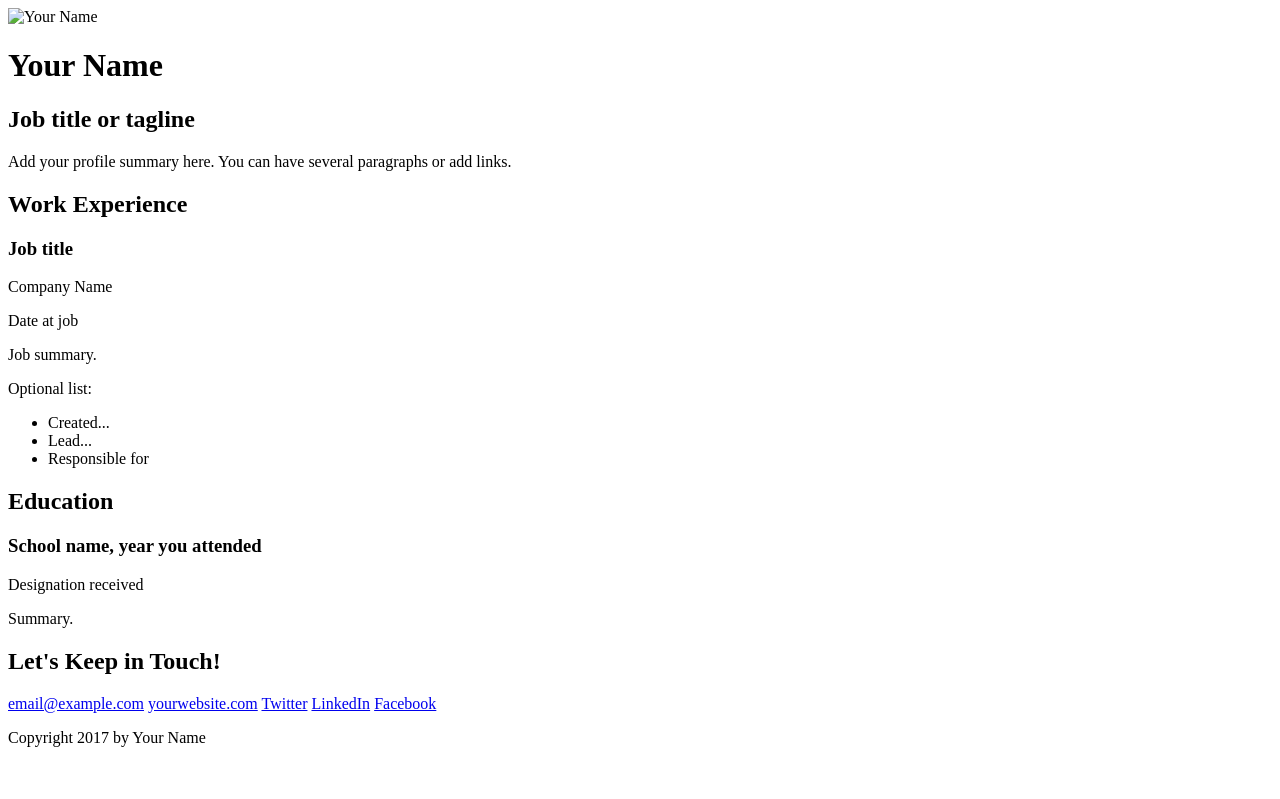
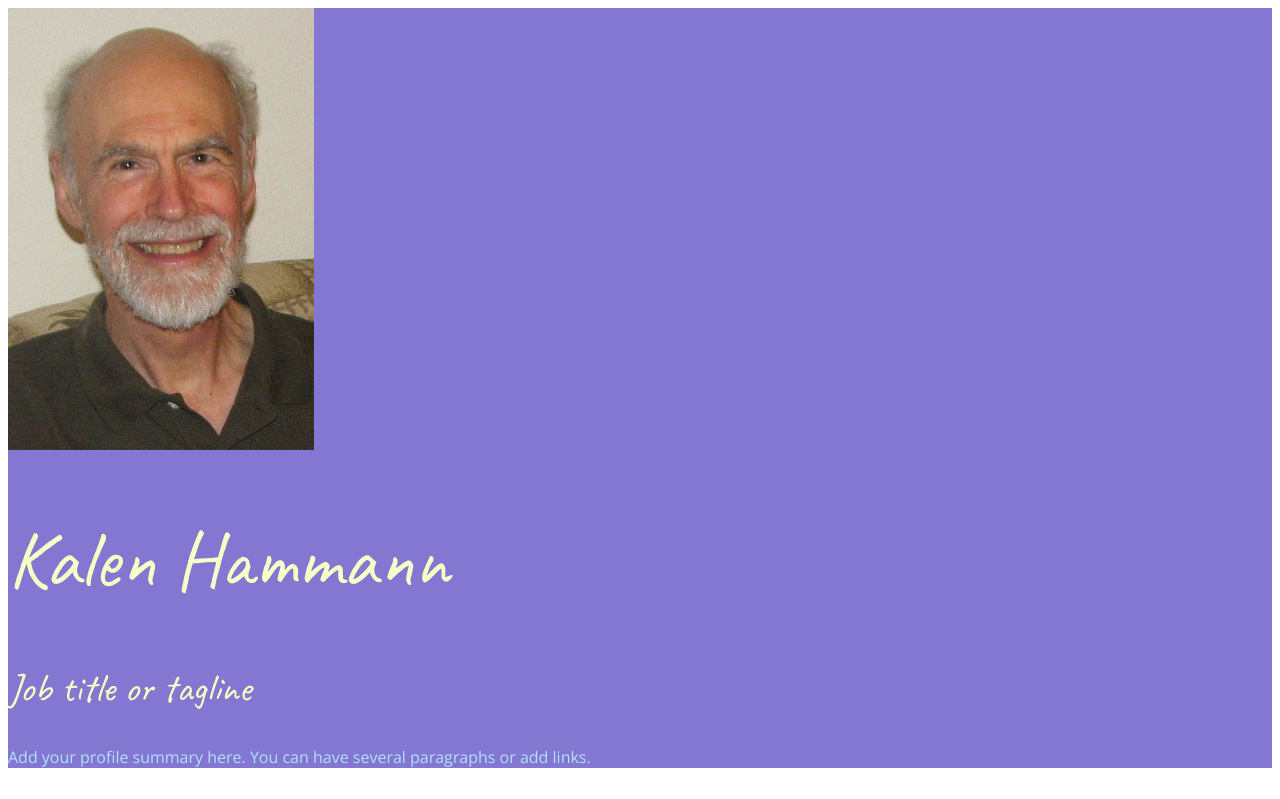
Before and after one commit to DrKalen/CSS-Resume-Project, a plain HTML site: page index.html in a window 1280 px wide. Shown: the top 799 px of the page. Drawn offline with nearby package versions, Linux system fonts and the light colour scheme.

Commit message:
Added image, colors, typography

```diff
--- /dev/null
+++ b/css/styles.css
@@ -0,0 +1,59 @@
+/* Palette hex codes
+Light yellow #F5FFC6
+dark blue #8377D1
+light blue #B4E1FF
+Pink #FFACE4
+Light green #C1FF9B */
+
+/* Global Styles
+--------------------- */
+
+body {
+    font-family: 'Open Sans', sans-serif;
+}
+
+h1, h2 {
+    font-family: 'Caveat', cursive;
+    font-weight: 400;
+}
+
+h1 {
+    font-size: 80px;
+}
+
+h2 {
+    font-size: 40px;
+}
+
+a {
+    color: #C1FF9B;
+}
+
+a:hover {
+    text-decoration: none;
+}
+
+/* Header and Footer
+--------------------- */
+header, footer {
+    background: #8377D1;
+    color: #B4E1FF;
+}
+
+header h1, header h2 {
+    color: #F5FFC6
+
+}
+
+/* Work Experience
+--------------------- */
+.work {
+    background: #F5FFC6 ;
+}
+
+/* Education
+--------------------- */
+
+.education {
+    background: #FFACE4;
+}
--- a/index.html
+++ b/index.html
@@ -4,19 +4,21 @@
     <meta charset="UTF-8">
     <meta name="viewport" content="width=device-width, initial-scale=1.0">
     <title>Your Name | Resume</title>
+    <link href="https://fonts.googleapis.com/css?family=Caveat|Caveat+Brush|Open+Sans:400" rel="stylesheet">
+    <link rel="stylesheet" href="css/styles.css">
 </head>
 <body>
     <!-- // Intro -->
     <header>
-        <img src="your-picture.jpg" alt="Your Name">
-        <h1>Your Name</h1>
+        <img src="images/!kalen_hammann.jpg" alt="Kalen Hammann">
+        <h1>Kalen Hammann</h1>
         <h2>Job title or tagline</h2>
         <p>Add your profile summary here. You can have several paragraphs or add links.</p>
     </header>
 
     <main>
         <!-- // Work Experience -->
-        <section>
+        <section class="work">
             <h2>Work Experience</h2>
 
             <!-- Job Details: copy this whole block to add more jobs -->
@@ -40,7 +42,7 @@
 
 
         <!-- // Education -->
-        <section>
+        <section class="education">
             <h2>Education</h2>
 
             <!-- School details: copy this whole block to add more schools. -->
```
Also changed, not shown: images/!kalen_hammann.JPG (added), 1 other file.
